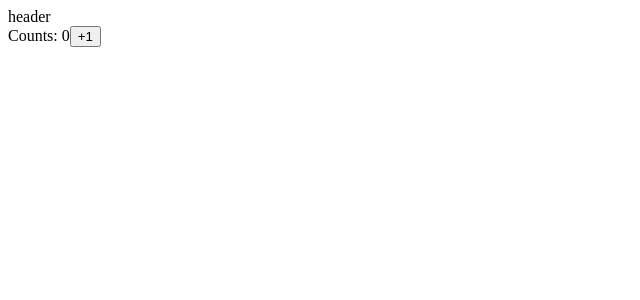
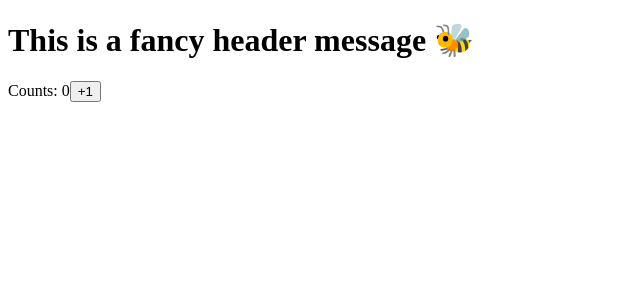
Before and after one commit to Paker30/react-callback-and-memo, a React (Vite) app: page / in a window 1280 px wide. Shown: the top 300 px of the page, without its empty margins (0-640 px from the left). Built offline with nearby package versions, Linux system fonts and the light colour scheme.

Commit message:
feat: add children
Header is back to re-render each time count changes its value

```diff
--- a/src/App.jsx
+++ b/src/App.jsx
@@ -1,5 +1,6 @@
 import React, { useState, useMemo } from 'react';
-import { Header } from './Header.jsx'
+import { Header } from './Header.jsx';
+import { Message } from './Message.jsx';
 
 const MemoizeHeader = React.memo(Header);
 
@@ -15,7 +16,9 @@ const App = () => {
 
   return (
     <div>
-        <MemoizeHeader configuration={memoizedConfiguration}/>
+        <MemoizeHeader configuration={memoizedConfiguration}>
+          <Message />
+        </MemoizeHeader>
       <span>Counts: {count}</span>
       <button onClick={() => setCount((prev) => prev+1)}>+1</button>
     </div>
--- a/src/Header.jsx
+++ b/src/Header.jsx
@@ -1,6 +1,6 @@
 import React, { useEffect } from 'react';
 
-export const Header = ({ configuration }) => {
+export const Header = ({ configuration, children }) => {
 
     console.log('Header re-load');
 
@@ -8,5 +8,5 @@ export const Header = ({ configuration }) => {
         console.log('Header useEffect: "configuration" has changed');
     }, [configuration]);
 
-    return (<header>header</header>);
+    return (<header>{children}</header>);
 };
--- /dev/null
+++ b/src/Message.jsx
@@ -0,0 +1,6 @@
+import React from 'react';
+
+export const Message = () => {
+
+    return (<h1>This is a fancy header message 🐝</h1>);
+};
```
Also changed, not shown: 1 other file (tests, documents, lock files or other folders).
